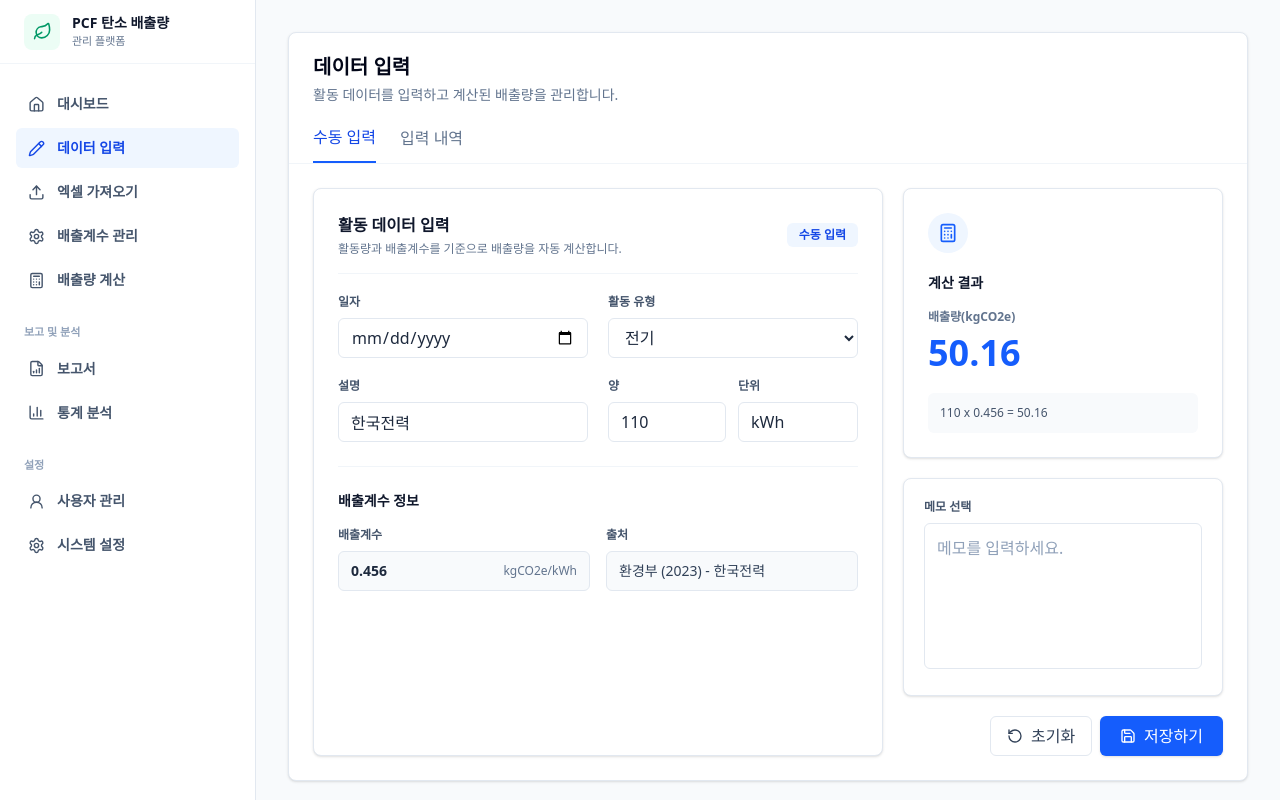
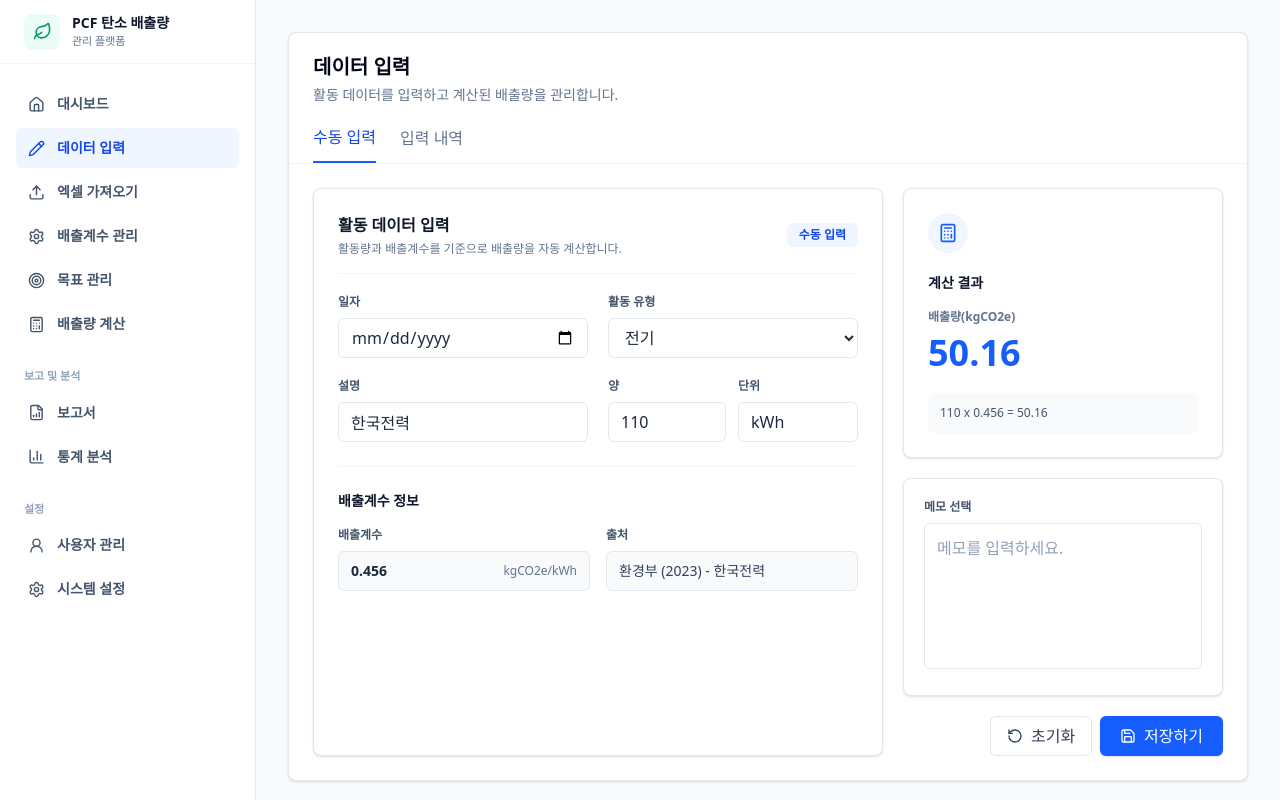
Before and after one commit to KimByeongNyeon/carbona, a Next.js app: page /activities in a window 1280 px wide. Shown: the top 800 px of the page. Built offline with nearby package versions, Linux system fonts and the light colour scheme; no server answers; the database is empty.

Commit message:
feat: 네비게이션(사이드바)에 목표 설정 페이지 경로 추가

```diff
--- a/app/shared/constants/navigation.ts
+++ b/app/shared/constants/navigation.ts
@@ -5,6 +5,7 @@ import {
   Home,
   Pencil,
   Settings,
+  Target,
   Upload,
   UserRound,
 } from "lucide-react";
@@ -28,6 +29,7 @@ export const navigationGroups: NavigationGroup[] = [
       { label: "데이터 입력", href: "/activities", icon: Pencil },
       { label: "엑셀 가져오기", href: "/excel", icon: Upload },
       { label: "배출계수 관리", href: "/emission-factors", icon: Settings },
+      { label: "목표 관리", href: "/targets", icon: Target },
       { label: "배출량 계산", href: "/calculator", icon: Calculator },
     ],
   },
```
